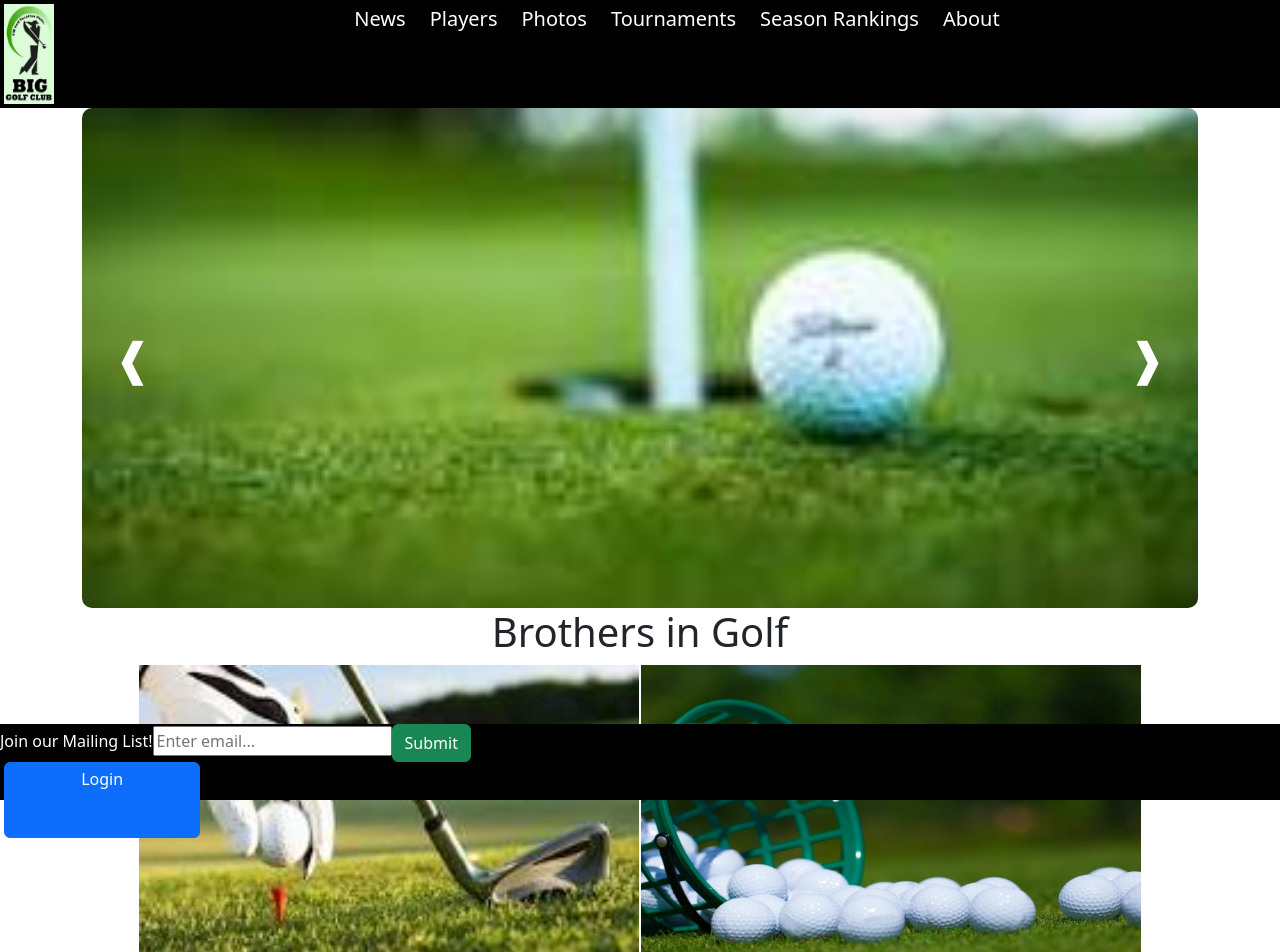
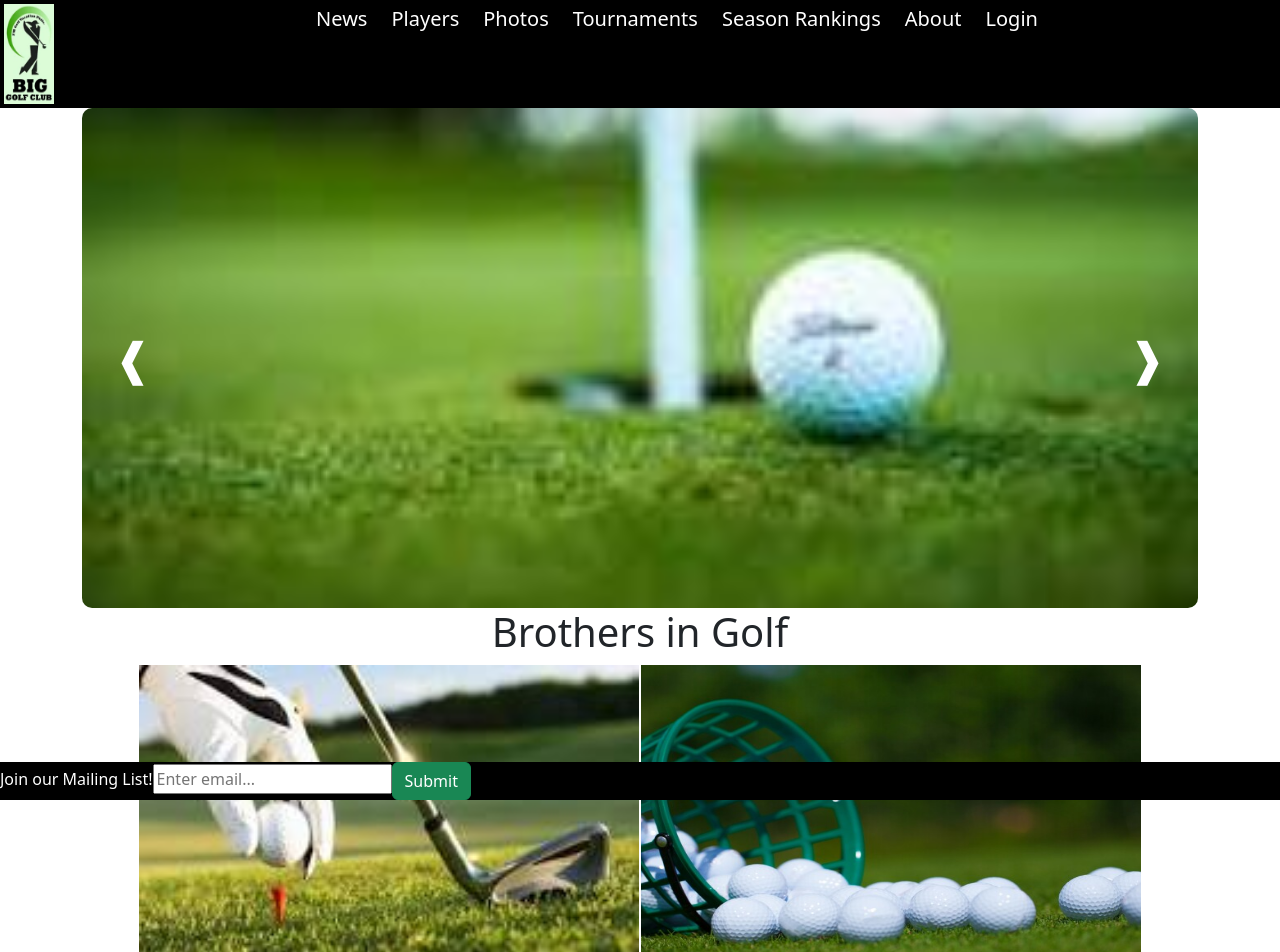
Before and after one commit to dornguyen/big-golf, a React (Create React App) app in the folder biggolf_frontend/: page / in a window 1280 px wide. Shown: the top 952 px of the page. Built offline with nearby package versions, Linux system fonts and the light colour scheme.

Commit message:
able to login on frontend and logout

```diff
--- a/biggolf_frontend/src/App.js
+++ b/biggolf_frontend/src/App.js
@@ -23,11 +23,21 @@ import LoginPage from "./pages/public/LoginPage";
 
 function App() {
 
-  const[user, setUser] = React.useState(null);
+  const[user, setUser] = React.useState("");
+
+  async function login(user = null){
+    console.log("App.js, username: " + user.username)
+    setUser(user);
+  }
+
+  async function logout(){
+    setUser(null);
+    console.log("App.js, username: " + user.username)
+  }
   return (
     <>
     <Router>
-        <Navbar />
+        <Navbar user={user} logout={logout}/>
         <div className="container">
           <Switch>
             <Route exact path="/" component={Home} />
@@ -63,7 +73,7 @@ function App() {
             <Route
               path="/tournaments/:id"
               render={(props) => (
-                <SpecificTournament {...props} />
+                <SpecificTournament {...props} user={user} />
               )}
             />
 
@@ -71,7 +81,12 @@ function App() {
             <Route path="/add-tournament-page" component={AddTournament} />
             <Route path="/season-ranking" component={SeasonRanking} />
             <Route path="/about-us" component={AboutUs} />
-            <Route path="/login-page" component={LoginPage} />
+            <Route
+              path="/login-page"
+              render={(props) => (
+              <LoginPage {...props} user={user} login={login} />
+            )}
+            />
           </Switch>
         </div>
         <div id="footer">
--- a/biggolf_frontend/src/components/Footer.js
+++ b/biggolf_frontend/src/components/Footer.js
@@ -1,13 +1,9 @@
 import EnterEmail from "./EnterEmail"
-import {Link} from "react-router-dom"
 export default function Footer(){
     return(
         <div className="nav">
             <div>
                 <EnterEmail />
-                <Link to={"/login-page"} className="btn btn-primary col-lg-5 mx-1 mb-1">
-                    Login
-                </Link>
             </div>
         </div>
     )
--- a/biggolf_frontend/src/components/Navbar.js
+++ b/biggolf_frontend/src/components/Navbar.js
@@ -1,7 +1,8 @@
 import {Link} from "react-router-dom"
 
-export default function Navbar() {
+const Navbar = (props) =>{
   return (
+    <>
     <nav className="nav">
       <Link to="/" className="logo">
         <img className="logo-photo" src={"http://localhost:3000/pictures/big-golf-logo.jpg"} />
@@ -13,7 +14,42 @@ export default function Navbar() {
         <Link to="/tournaments">Tournaments</Link>
         <Link to="/season-ranking">Season Rankings</Link>
         <Link to="/about-us">About</Link>
+        {props.user ? (
+          <a onClick={props.logout} className="nav-link" style={{cursor:'pointer'}}>
+            Logout  {props.user.username}
+          </a>
+        ) : (
+          <Link to="/login-page">Login</Link>
+        )}
+
       </ul>
     </nav>
+    </>
   )
 }
+export default Navbar;
+// export default function Navbar({user, logout}) {
+  // return (
+  //   <nav className="nav">
+  //     <Link to="/" className="logo">
+  //       <img className="logo-photo" src={"http://localhost:3000/pictures/big-golf-logo.jpg"} />
+  //     </Link>
+  //     <ul>
+  //       <Link to="/news">News</Link>
+  //       <Link to="/players">Players</Link>
+  //       <Link to="/photos">Photos</Link>
+  //       <Link to="/tournaments">Tournaments</Link>
+  //       <Link to="/season-ranking">Season Rankings</Link>
+  //       <Link to="/about-us">About</Link>
+  //       {user ? (
+  //         <Link to="/login-page">Login</Link>
+  //       ) : (
+  //         <a onClick={logout} className="nav-link" style={{cursor:'pointer'}}>
+  //           Logout  {user.username}
+  //         </a>
+  //       )}
+
+  //     </ul>
+  //   </nav>
+  // )
+// }
--- a/biggolf_frontend/src/pages/public/LoginPage.js
+++ b/biggolf_frontend/src/pages/public/LoginPage.js
@@ -3,10 +3,18 @@ import AccountDataService from "../../services/accountsService";
 const LoginPage = props => {
     let initialUsernameState = ""
     let initialPasswordState = ""
-
+    let initialUserState = {
+        username: "",
+        password: "",
+    }
     const [username, setUsername] = useState(initialUsernameState);
     const [password, setPassword] = useState(initialPasswordState);
+    //const [user, setUser] = useState(initialUserState);
 
+    let user = {
+        username: "",
+        password: "",
+    }
     const handleUsernameInputChange = event => {
         setUsername(event.target.value);
     }
@@ -19,11 +27,20 @@ const LoginPage = props => {
         AccountDataService.getByCredentials(username, password)
             .then(response => {
                 console.log(response.data)
+                user.username = username
+                user.password = password
+                console.log("username: " + user.username + "; password: " + user.password)
+                login()
             })
             .catch(e =>{
                 console.log(e);
             });
     };
+
+    const login = () => {
+        props.login(user)
+        props.history.push('/')
+    }
 
     return(
     <div className="submit-form">
--- a/biggolf_frontend/src/pages/public/SpecificTournament.js
+++ b/biggolf_frontend/src/pages/public/SpecificTournament.js
@@ -3,7 +3,6 @@ import TournamentsDataService from "../../services/tournamentsService";
 import CourseScorecard from "../../components/CourseScorecard";
 import TournamentResults from "../../components/TournamentResults";
 import {Link} from "react-router-dom";
-
 
 const SpecificTournament = (props) => {
 
@@ -35,7 +34,6 @@ const SpecificTournament = (props) => {
     }, [props.match.params.id]);
 
     return(
-
         <div>
             <Link to={"/tournaments"} className="btn btn-primary col-lg-5 mx-1 mb-1">
                 Back to Tournament List
```
